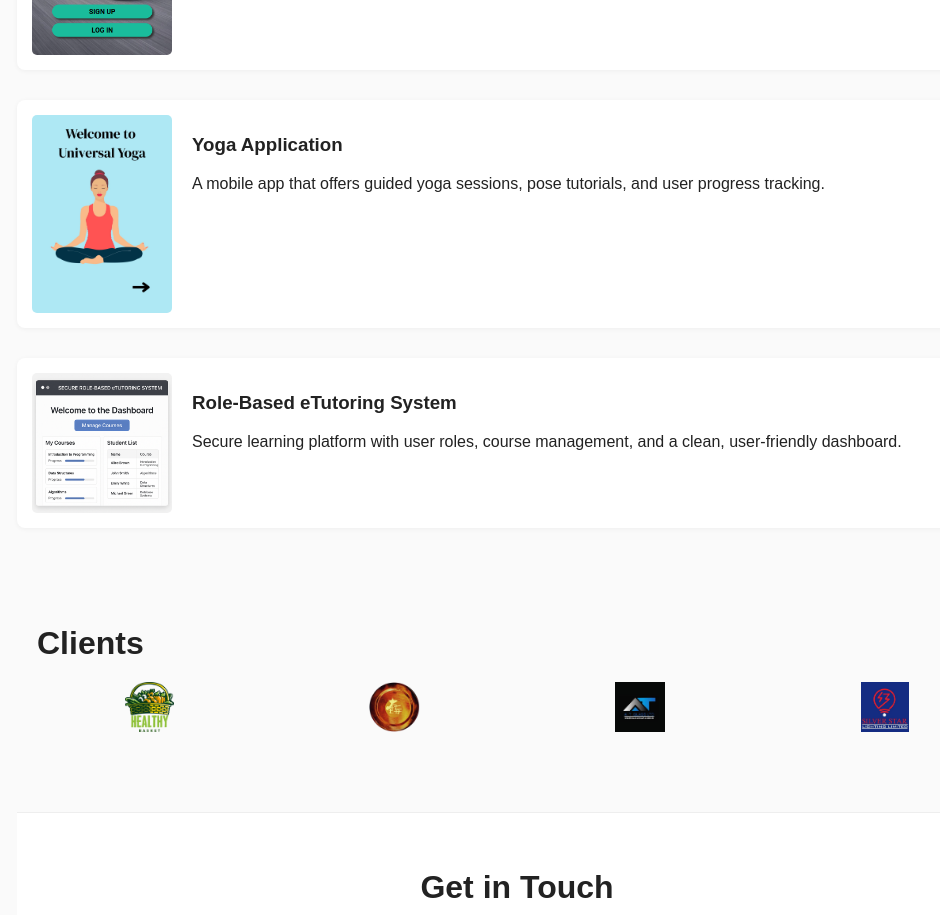
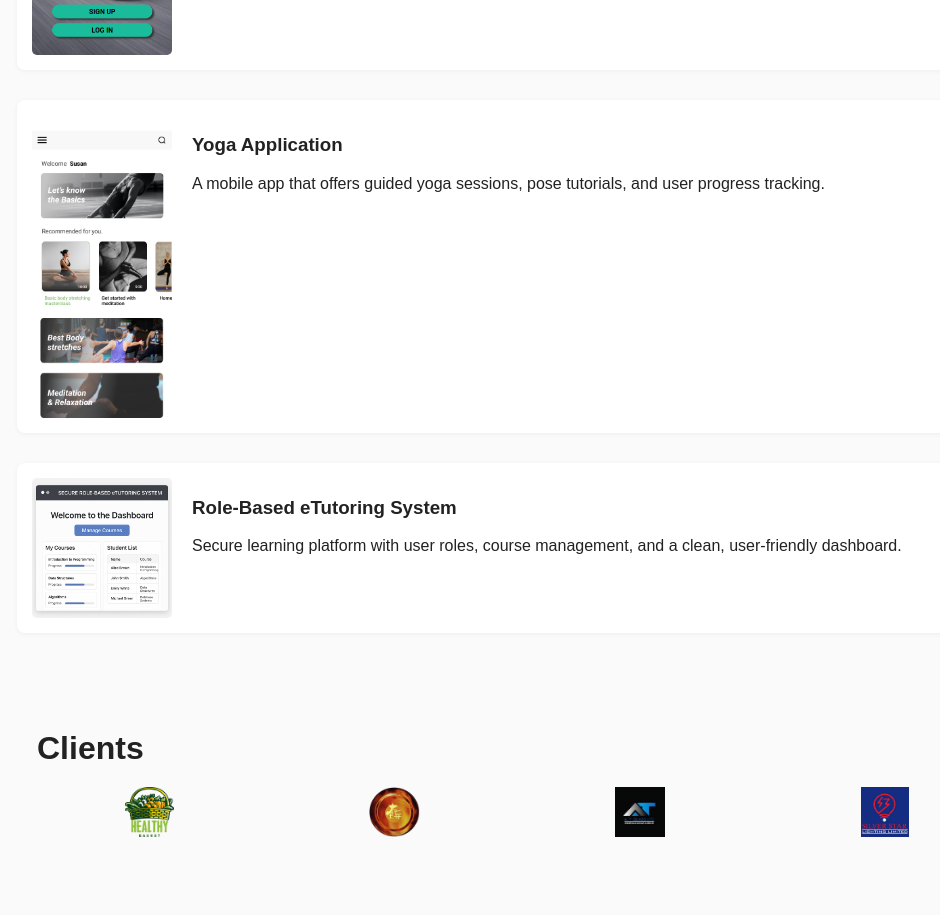
Before and after one commit to queens5253/my_portfolio, a plain HTML site: page index.html in a window 1280 px wide. Shown: the part 963-1878 px from the top of the page, without its empty margins (123-1063 px from the left). Drawn offline with Linux system fonts and the light colour scheme.

Commit message:
Update index.html

```diff
--- a/index.html
+++ b/index.html
@@ -39,7 +39,7 @@
     </div>
 
     <div class="project">
-      <img src="yogaapp.jpg" alt="Universal Yoga App" />
+      <img src="yoga.jpg" alt="Universal Yoga App" />
       <div>
         <h3>Yoga Application</h3>
         <p>A mobile app that offers guided yoga sessions, pose tutorials, and user progress tracking.</p>
```
